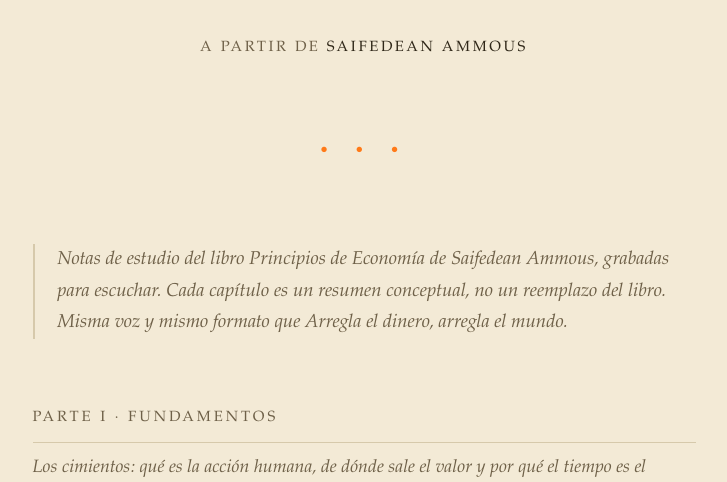
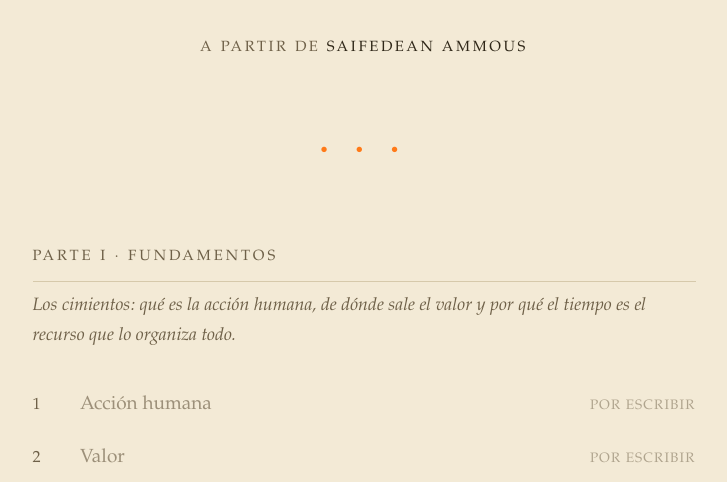
Before and after one commit to juank4835/principios-economicos, a plain HTML site: page index.html in a window 1280 px wide. Shown: the part 295-777 px from the top of the page, without its empty margins (276-1003 px from the left). Drawn offline with Linux system fonts and the light colour scheme.

Commit message:
Quitar párrafo intro del índice
Co-Authored-By: Claude Opus 4.7 <noreply@anthropic.com>

```diff
--- a/index.html
+++ b/index.html
@@ -100,13 +100,6 @@ body {
 
   <div class="ornament">• • •</div>
 
-  <p class="intro">
-    Notas de estudio del libro <em>Principios de Economía</em> de Saifedean Ammous,
-    grabadas para escuchar. Cada capítulo es un resumen conceptual, no un
-    reemplazo del libro. Misma voz y mismo formato que <em>Arregla el dinero,
-    arregla el mundo</em>.
-  </p>
-
   <!-- PARTE I -->
   <section class="bloque">
     <div class="bloque-tit">Parte I · Fundamentos</div>
```
